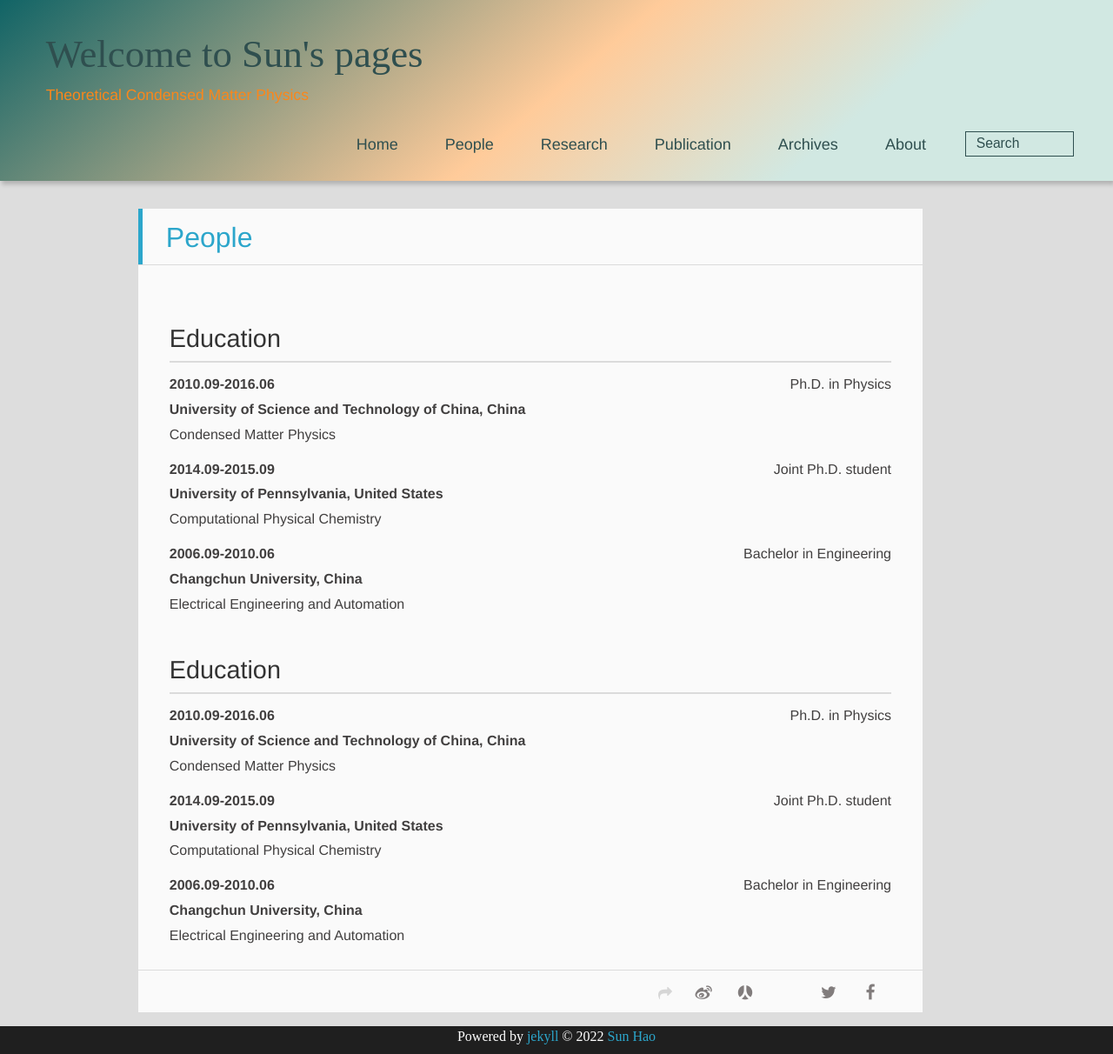
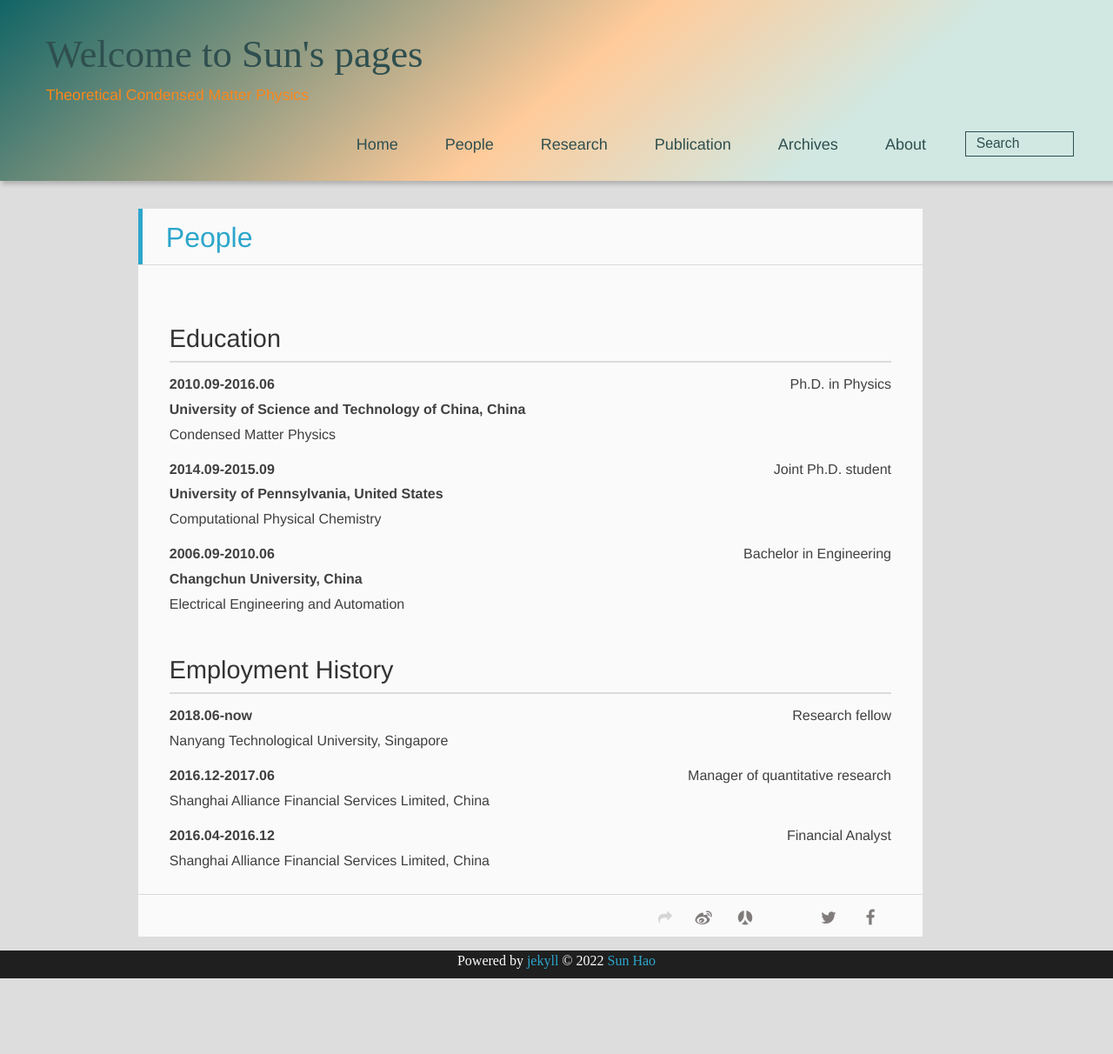
Before and after one commit to sunohao/sunhao_physics, a Jekyll site: the page built from people/index.html, in a window 1280 px wide. Shown: the whole page at 87% size. Built offline with Jekyll 4.4.1, drawn with Linux system fonts in a browser that asks for light colours; nearby versions of some CDN libraries; some web fonts are replaced; after the commit the page ends 1125 px from its top, so only the background shows below that.

Commit message:
Update index.html

```diff
--- a/people/index.html
+++ b/people/index.html
@@ -30,28 +30,23 @@ title: People
     Electrical Engineering and Automation
 </div>
 
-<h2> Education </h2>
+<h2> Employment History </h2>
 
 <div style="display: flex; margin-top: 0.7em;">
-    <div style="width: 50%;"><b>2010.09-2016.06</b></div>
-    <div style="text-align: right;width: 50%;">Ph.D. in Physics</div>
+    <div style="width: 50%;"><b>2018.06-now</b></div>
+    <div style="text-align: right;width: 50%;"> Research fellow </div>
 </div>
-<div> <b> University of Science and Technology of China, China </b> <br>
-    Condensed Matter Physics
+<div> Nanyang Technological University, Singapore
 </div>
 
 <div style="display: flex; margin-top: 0.7em;">
-    <div style="width: 50%;"><b>2014.09-2015.09</b></div>
-    <div style="text-align: right;width: 50%;">Joint Ph.D. student</div>
+    <div style="width: 50%;"><b>2016.12-2017.06</b></div>
+    <div style="text-align: right;width: 50%;">Manager of quantitative research</div>
 </div>
-<div> <b> University of Pennsylvania, United States </b> <br>
-    Computational Physical Chemistry
-</div>
+<div> Shanghai Alliance Financial Services Limited, China</div>
 
 <div style="display: flex; margin-top: 0.7em;">
-    <div style="width: 50%;"><b>2006.09-2010.06</b></div>
-    <div style="text-align: right;width: 50%;">Bachelor in Engineering </div>
+    <div style="width: 50%;"><b>2016.04-2016.12</b></div>
+    <div style="text-align: right;width: 50%;">Financial Analyst</div>
 </div>
-<div> <b> Changchun University, China </b> <br>
-    Electrical Engineering and Automation
-</div>
+<div> Shanghai Alliance Financial Services Limited, China </div>
```
